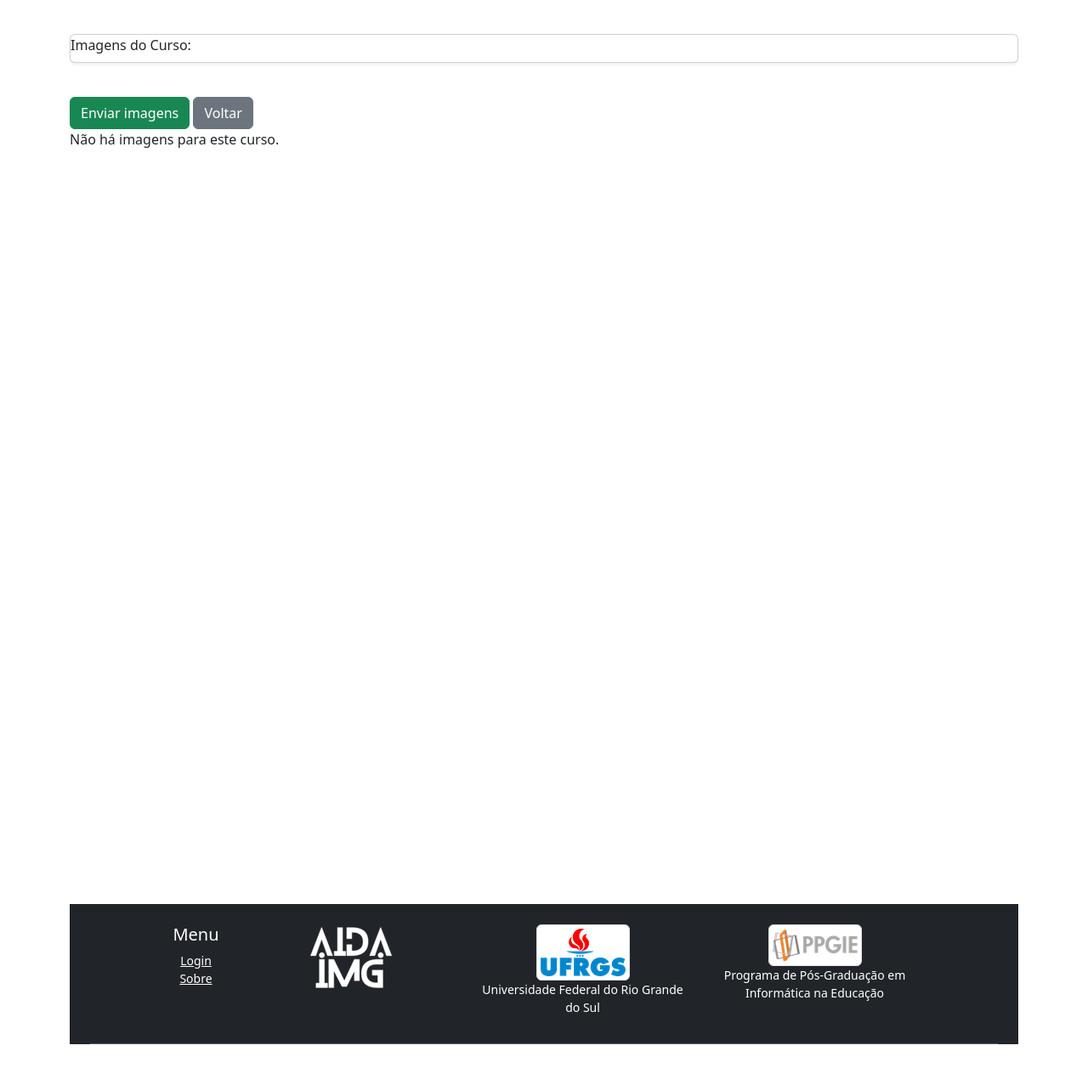
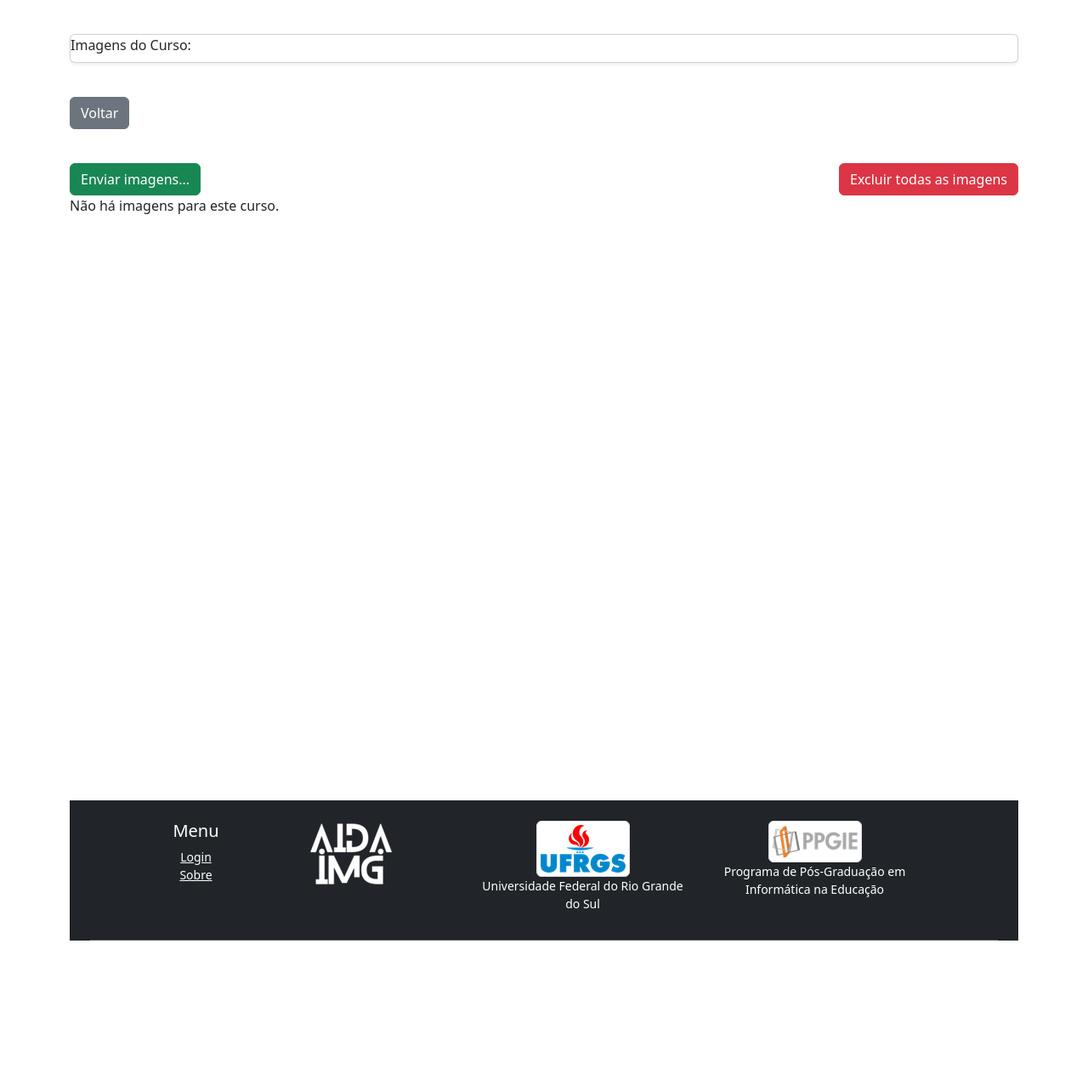
Before and after one commit to br4zil/aida_img, a Django app: template templates/galeria/index.html in a window 1280 px wide. Shown: the part 67-1344 px from the top of the page at 85% size. After the commit the page ends 1174 px from the top, so only its background shows below. Run offline with Django 5.2, Linux system fonts and the light colour scheme; the template is opened without the code that fills it, so the values that code supplies are empty.

Commit message:
excluir todas as imagens de um curso

```diff
--- a/galeria/urls.py
+++ b/galeria/urls.py
@@ -1,9 +1,10 @@
 from django.urls import path
-from galeria.views import galeria, galeriaList, galeriaUpload, galeriaImagemDelete
+from galeria.views import galeria, galeriaList, galeriaUpload, galeriaImagemDelete, galeriaImagemDeleteAll
 
 urlpatterns = [
     path('galeria', galeria, name='galeria'),
     path('galeria-upload', galeriaUpload, name='galeria-upload'),
     path('galeria-imagem-delete/<int:id>', galeriaImagemDelete, name='galeria-imagem-delete'),
+    path('galeria-imagem-delete', galeriaImagemDeleteAll, name='galeria-imagem-delete-all'),
     path('galeria-list/<int:id_curso>', galeriaList, name='galeria-list'),
 ]
--- a/templates/galeria/index.html
+++ b/templates/galeria/index.html
@@ -7,8 +7,16 @@
                 <h5> {{ curso.0.nome }}  </h5>
               </div>
               <p>&nbsp;</p>
-              <a type="button" class="btn btn-success" href="{%url 'galeria-upload' %}">Enviar imagens</a>
               <a class="btn btn-secondary" href="{% url 'cursos' %}">Voltar</a>
+              <p>&nbsp;</p>
+              <div class="row">
+                <div class="col-md-6 ">
+                  <a type="button" class="btn btn-success" href="{%url 'galeria-upload' %}">Enviar imagens...</a>
+                </div>
+                <div class="col-md-6 d-flex justify-content-end">
+                  <a type="button" class="btn btn-danger" href="{%url 'galeria-imagem-delete-all' %}">Excluir todas as imagens</a>
+                </div>
+              </div>
               {% if not imagens_curso %}
                   <p>Não há imagens para este curso.</p>
               {% else %}
```
Also changed, not shown: galeria/views.py (+11 -0 lines).
